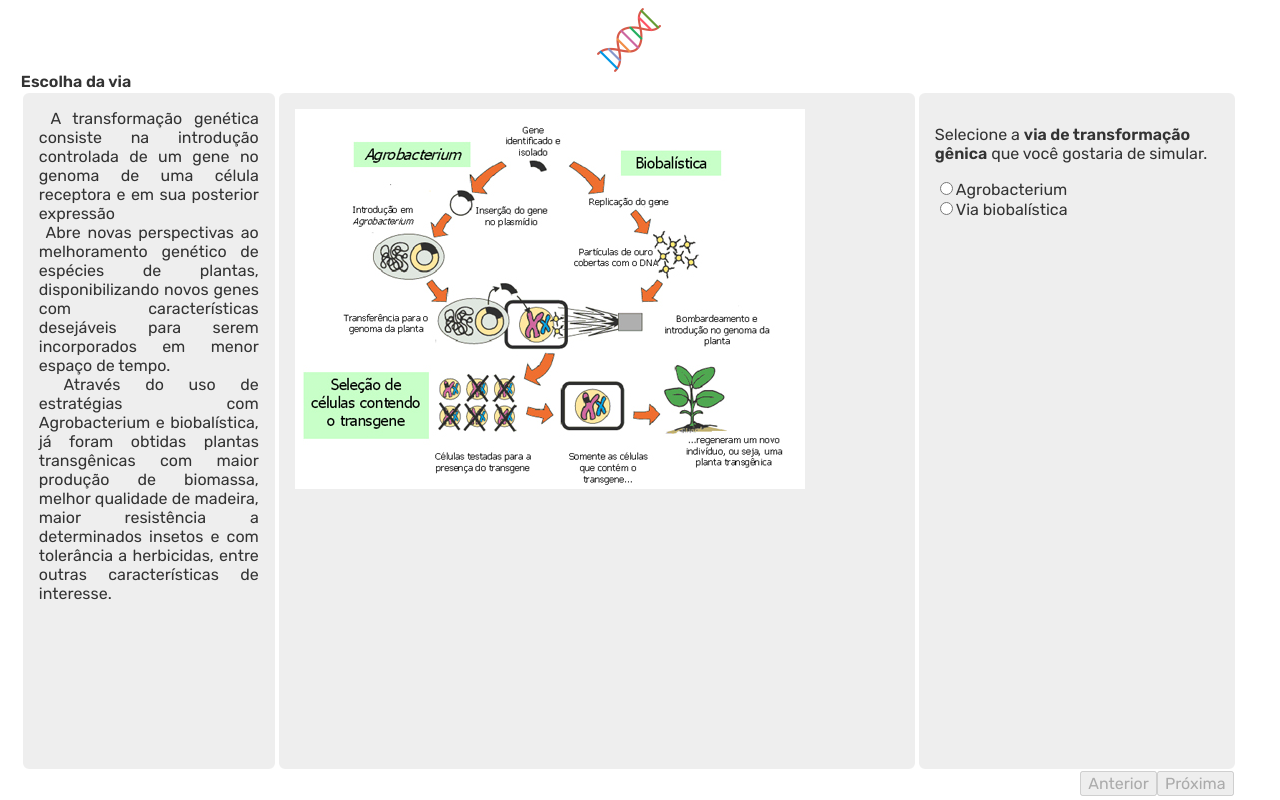
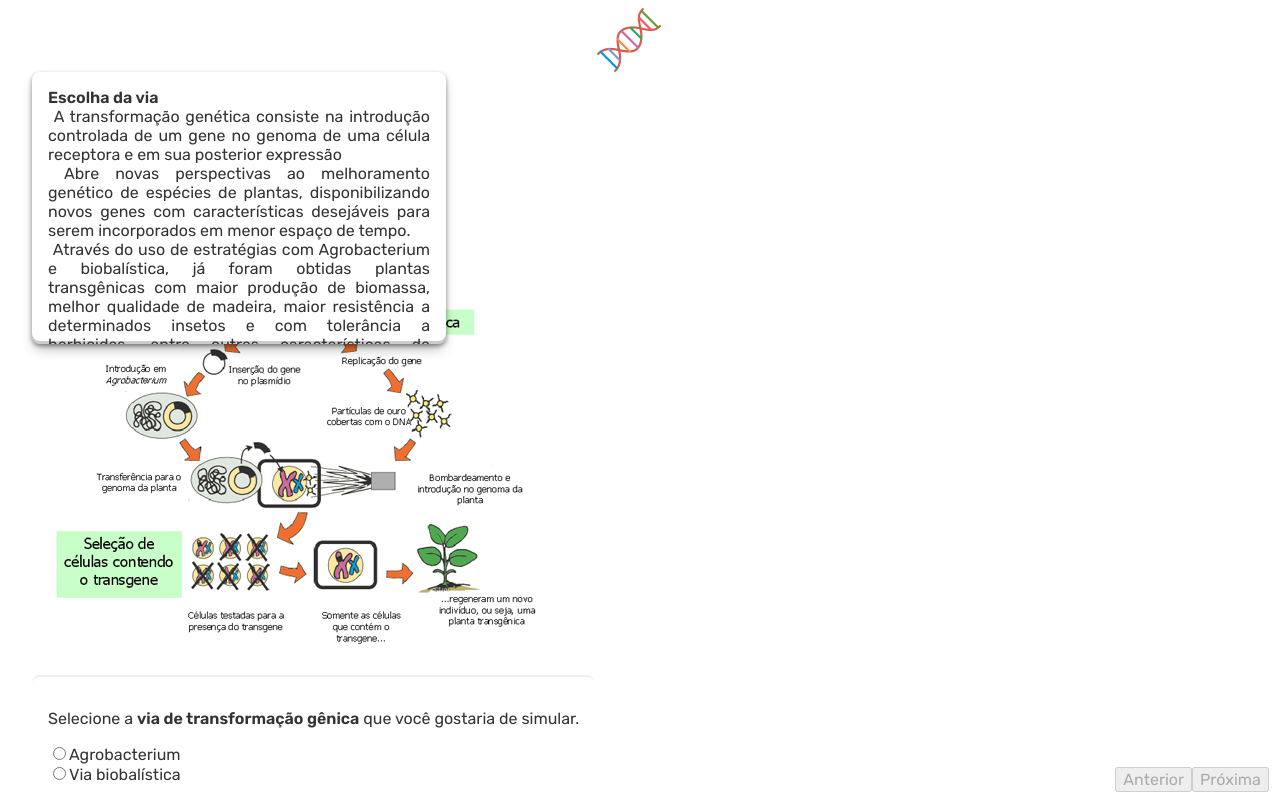
Before and after one commit to BCampanha/extensao-biomol, a Vue app: page / in a window 1280 px wide. Built offline with nearby package versions, Linux system fonts and the light colour scheme.

Commit message:
Alterando layout para balão de orientações

```diff
--- a/src/App.vue
+++ b/src/App.vue
@@ -93,6 +93,10 @@ export default {
   cursor: pointer;
 }
 .botao-direita {
+  position: fixed;
+  bottom: 1vh;
+  right: 1vh;
+  z-index: 10;
   text-align: end;
   padding-right: 0.2rem;
 }
--- a/src/components/JanelaQuestao.vue
+++ b/src/components/JanelaQuestao.vue
@@ -1,9 +1,9 @@
 <template>
-  <div>
-    <strong>{{ titulo }}</strong>
+  <div class="tela">
     <div class="janela">
       <div class="bloco orientacoes">
         <p class="texto">
+          <strong>{{ titulo }}</strong>
           <slot name="orientacoes"
             ><em>Este é um bloco para orientações sobre a questão.</em></slot
           >
@@ -38,24 +38,45 @@ export default {
 </script>
 
 <style lang="scss" scoped>
+.tela {
+  position: absolute;
+  left: 2.5vw;
+}
 .janela {
-  display: grid;
-  grid-template-columns: 20vw 50vw 25vw;
-  grid-template-rows: 85vh;
+  position: relative;
+  right: 0;
+  bottom: 0;
+  .orientacoes {
+    box-shadow: rgba(0, 0, 0, 0.4) 0px 2px 4px, rgba(0, 0, 0, 0.3) 0px 7px 13px -3px, rgba(0, 0, 0, 0.2) 0px -3px 0px inset;
+    position: absolute;
+    top: 0;
+    right: 10vw;
+    max-height: 30vh;
+  }
+  .tela-principal {
+    align-items: end;
+    display: flex;
+    justify-content: end;
+    min-height: 70vh;
+  }
+  .ferramentas {
+    position: fixed;
+    bottom: 0;
+    border-top: 2px solid rgb(238, 238, 238);
+  }
   .bloco {
     padding: 1rem;
-    background-color: rgb(238, 238, 238);
-    border: 2px solid white;
+    background-color: white;
     border-radius: 8px;
     overflow-y: auto;
     overflow-x: hidden;
   }
 }
 @media screen and (max-width: 992px) {
+  .tela {
+    left: 1vw;
+  }
   .janela {
-    display: grid;
-    grid-template-rows: 18vh 45vh 25vh;
-    grid-template-columns: 98vw;
     .bloco {
       padding: 0.5rem;
     }
@@ -70,5 +91,7 @@ em {
   margin-top: 0;
   text-align: justify;
   white-space: pre-wrap;
+  display: flex;
+  flex-direction: column;
 }
 </style>
--- a/src/views/ConstrucaoVetor.vue
+++ b/src/views/ConstrucaoVetor.vue
@@ -99,10 +99,10 @@ export default {
       this.blocos.push(opcao);
     },
     undo() {
-      this.blocos.pop()
+      this.blocos.pop();
     },
     reset() {
-      this.blocos = []
+      this.blocos = [];
     },
     foiConcluido() {
       this.$emit("foiConcluido", this.blocos);
--- a/src/views/CultivoAgrobac.vue
+++ b/src/views/CultivoAgrobac.vue
@@ -22,7 +22,7 @@ export default {
     foiConcluido() {
       this.$emit("foiConcluido");
     },
-  }
+  },
 };
 </script>
 
--- a/src/views/TransformAgrobac.vue
+++ b/src/views/TransformAgrobac.vue
@@ -23,7 +23,7 @@ export default {
     foiConcluido() {
       this.$emit("foiConcluido");
     },
-  }
+  },
 };
 </script>
 
--- a/src/views/TransformNuclear.vue
+++ b/src/views/TransformNuclear.vue
@@ -25,7 +25,7 @@ export default {
     foiConcluido() {
       this.$emit("foiConcluido");
     },
-  }
+  },
 };
 </script>
 
```
Also changed, not shown: 1 other file (tests, documents, lock files or other folders).
